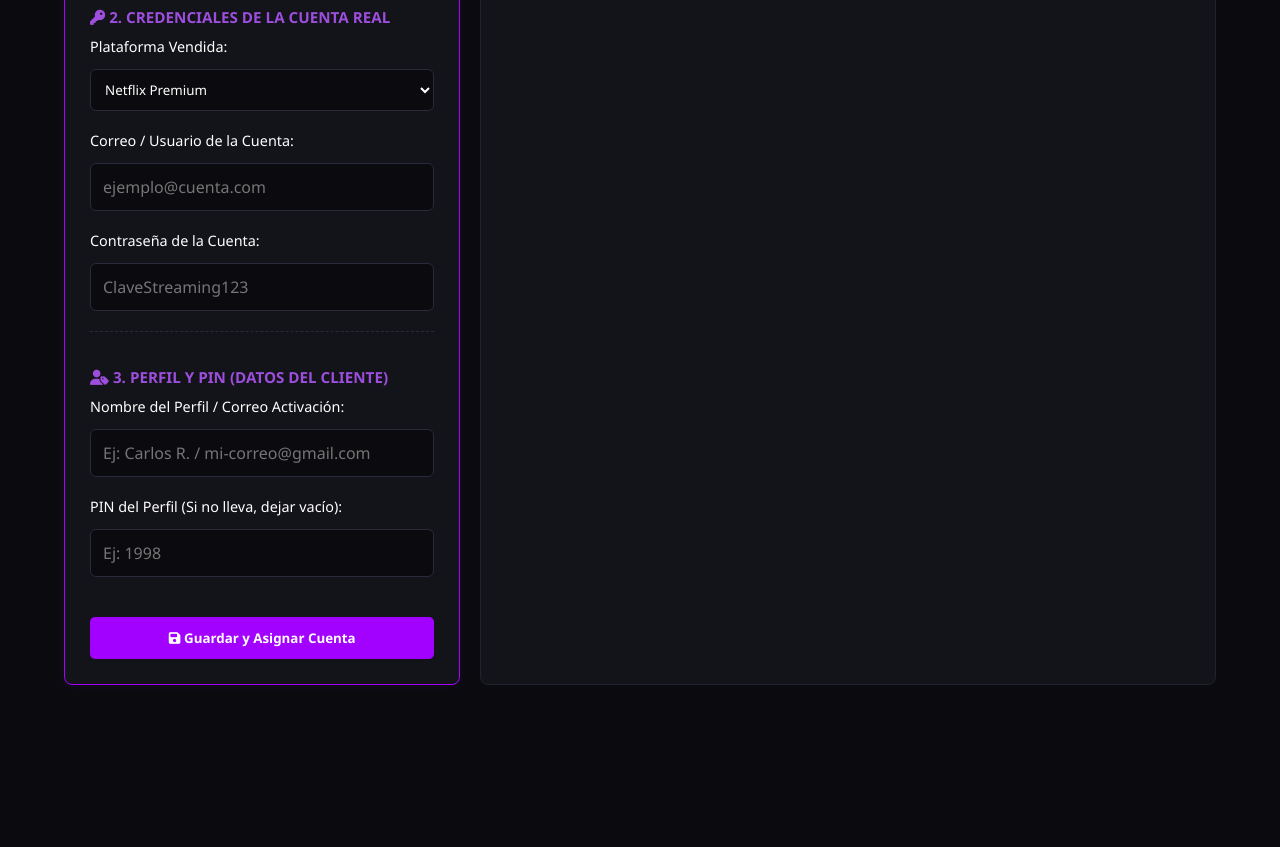
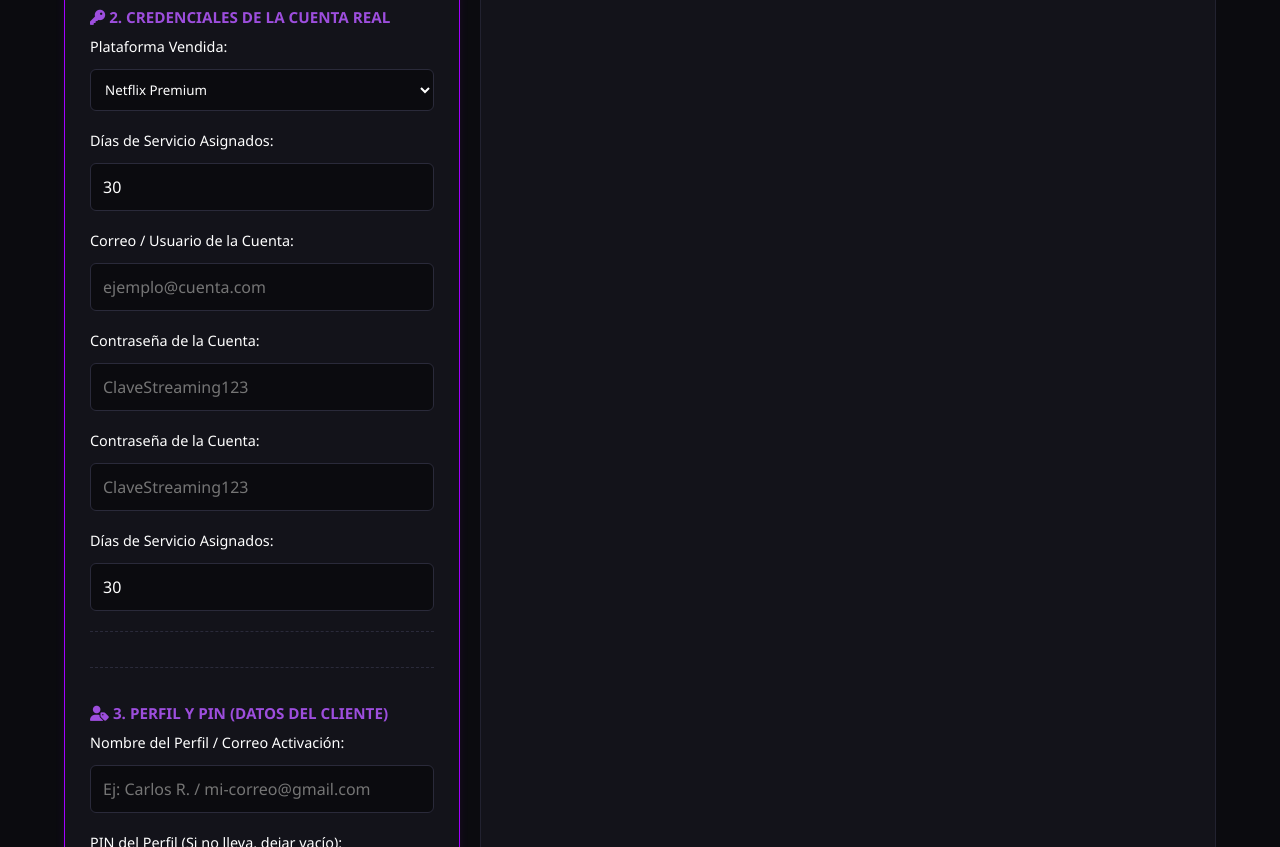
Before and after one commit to homehubstream/streaming-home-hub, a plain HTML site: page admin.html in a window 1280 px wide. Shown: the part 400-1247 px from the top of the page. Before the commit the page ends 1115 px from the top, so only its background shows below. Drawn offline with Linux system fonts and the light colour scheme; no server answers.

Commit message:
Update admin.html

```diff
--- a/admin.html
+++ b/admin.html
@@ -85,6 +85,12 @@
                         </optgroup>
                     </select>
                 </div>
+
+                <!-- NUEVO CAMPO: DÍAS DE SERVICIO -->
+                <div class="form-group" style="margin-top:10px;">
+                    <label>Días de Servicio Asignados:</label>
+                    <input type="number" id="nuevo-servicio-dias" required value="30" min="1" placeholder="Ej: 30">
+                </div>
                 <div class="form-group" style="margin-top:10px;">
                     <label>Correo / Usuario de la Cuenta:</label>
                     <input type="text" id="nuevo-acceso-correo" required placeholder="ejemplo@cuenta.com">
@@ -93,6 +99,19 @@
                     <label>Contraseña de la Cuenta:</label>
                     <input type="text" id="nuevo-acceso-pass" required placeholder="ClaveStreaming123">
                 </div>
+
+                <div class="form-group" style="margin-top:10px;">
+                    <label>Contraseña de la Cuenta:</label>
+                    <input type="text" id="nuevo-acceso-pass" required placeholder="ClaveStreaming123">
+                </div>
+
+                <!-- PEGA ESTO AQUÍ -->
+                <div class="form-group" style="margin-top:10px;">
+                    <label>Días de Servicio Asignados:</label>
+                    <input type="number" id="nuevo-servicio-dias" required value="30" min="1" placeholder="Ej: 30">
+                </div>
+
+                <div class="section-separator"></div>
 
                 <div class="section-separator"></div>
                 <div class="sub-title"><i class="fas fa-user-tag"></i> 3. PERFIL Y PIN (DATOS DEL CLIENTE)</div>
@@ -157,10 +176,12 @@
             let plataforma = document.getElementById('nueva-plat').value;
             let accesoCorreo = document.getElementById('nuevo-acceso-correo').value;
             let accesoPass = document.getElementById('nuevo-acceso-pass').value;
-            let perfilNombre = document.getElementById('nuevo-perfil-nombre').value;
+           let perfilNombre = document.getElementById('nuevo-perfil-nombre').value;
             let perfilPin = document.getElementById('nuevo-perfil-pin').value || 'Sin PIN';
 
-            let timestampVencimiento = Date.now() + (30 * 24 * 60 * 60 * 1000);
+            // PEGA ESTAS DOS LÍNEAS AQUÍ:
+            let diasServicio = parseInt(document.getElementById('nuevo-servicio-dias').value) || 30;
+            let timestampVencimiento = Date.now() + (diasServicio * 24 * 60 * 60 * 1000);
 
             let nuevoServicio = {
                 plataforma,
```
